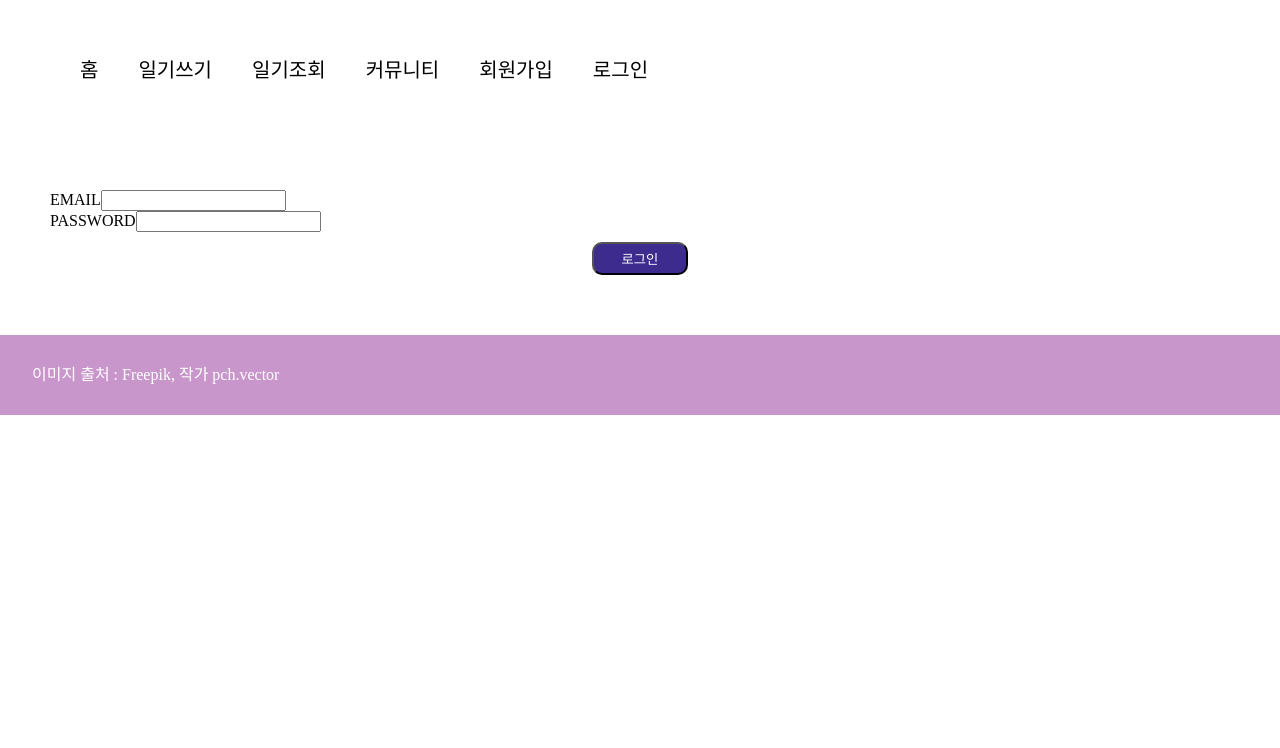
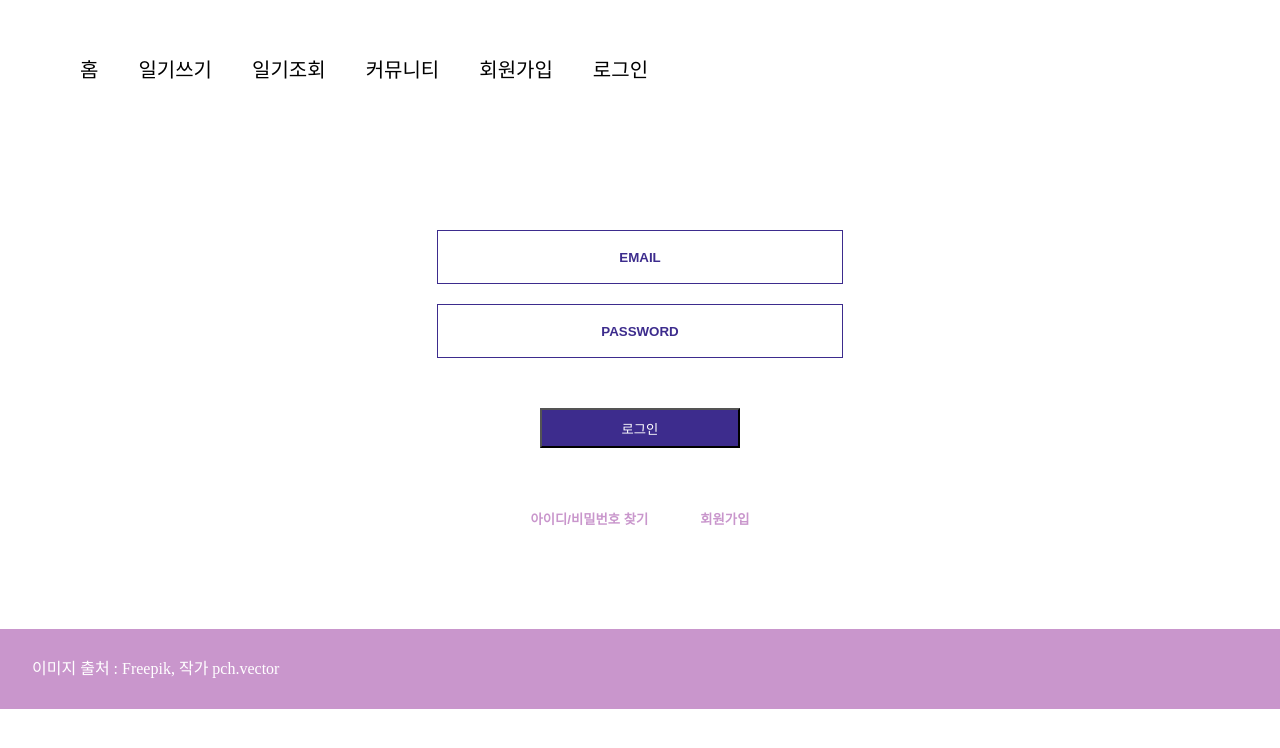
Before and after one commit to dalkey23/elice_ai_project, a React (Create React App) app in the folder aifront/: page /Login in a window 1280 px wide. Shown: the top 748 px of the page. Built offline with nearby package versions, Linux system fonts and the light colour scheme.

Commit message:
fix: 로그인 에러 수정

```diff
--- a/aifront/src/Page/User/Login.tsx
+++ b/aifront/src/Page/User/Login.tsx
@@ -1,22 +1,83 @@
-import * as SC from './UserSC'
-const Login = ()=>{
+import React, { useState } from "react";
+import * as SC from "./LoginSC";
+import { useLoginUser } from "../../Component/Hook/User.hook";
+import { useNavigate } from "react-router-dom";
 
-    return(
+const Login = () => {
+    const navigate = useNavigate();
+    const [email, setEmail] = useState<string>("");
+    const [password, setPassword] = useState<string>("");
+    const { loginUser, isError: isJoinUserError } = useLoginUser();
+
+    const checkedEmail = (e: React.ChangeEvent<HTMLInputElement>) => {
+        setEmail(e.target.value);
+    };
+
+    const checkedPassword = (e: React.ChangeEvent<HTMLInputElement>) => {
+        setPassword(e.target.value);
+    };
+
+    const submitHandler = async (e: React.MouseEvent) => {
+        e.preventDefault();
+
+        await loginUser(
+            { email, password },
+            {
+                onSuccess(res) {
+                    console.log(res.data.item.jwtToken);
+                    alert("로그인 성공");
+                    navigate("/");
+                },
+                onError(err) {
+                    console.log(err);
+                    alert("사용자 이메일 또는 패스워드를 다시 확인해주세요");
+                },
+            }
+        );
+    };
+
+    return (
         <>
-        <SC.JoinContainer>
-            <SC.JoinItem>
-                <label>EMAIL</label>
-                <input type='text'></input>
-            </SC.JoinItem>
-            <SC.JoinItem>
-                <label>PASSWORD</label>
-                <input type='password'></input>
-            </SC.JoinItem>
-            <SC.ButtonDiv><SC.ConfirmButton>로그인</SC.ConfirmButton></SC.ButtonDiv>
-        </SC.JoinContainer>
+            <SC.LoginContainer>
+                <SC.InfoDiv>
+                    <SC.LoginItem>
+                        <input
+                            type="text"
+                            placeholder="EMAIL"
+                            name="email"
+                            onChange={checkedEmail}
+                        />
+                    </SC.LoginItem>
+                    <SC.LoginItem>
+                        <input
+                            type="password"
+                            placeholder="PASSWORD"
+                            onChange={checkedPassword}
+                        />
+                    </SC.LoginItem>
+                </SC.InfoDiv>
+                <SC.ButtonDiv>
+                    <SC.ConfirmButton onClick={submitHandler}>
+                        로그인
+                    </SC.ConfirmButton>
+                </SC.ButtonDiv>
+                <SC.AddedDiv>
+                    <button
+                        onClick={() => {
+                            navigate("/");
+                        }}>
+                        아이디/비밀번호 찾기
+                    </button>
+                    <button
+                        onClick={() => {
+                            navigate("/UserJoin");
+                        }}>
+                        회원가입
+                    </button>
+                </SC.AddedDiv>
+            </SC.LoginContainer>
         </>
-    )
-
+    );
 };
 
 export default Login;
--- /dev/null
+++ b/aifront/src/Page/User/LoginSC.tsx
@@ -0,0 +1,62 @@
+import styled from "styled-components";
+
+export const LoginContainer = styled.div`
+    margin : 50px;
+    display : flex;
+    flex-direction : column;
+`
+
+
+export const InfoDiv = styled.div`
+    margin : 20px auto;
+    padding : 10px;
+`
+
+export const AddedDiv = styled.div`
+    margin : 20px auto;
+    padding : 10px;
+
+    & button {
+        margin : 20px;
+        color : #C996CC;
+        font-weight : bold;
+        background : none;
+        border : none;
+
+    }
+
+`
+
+export const LoginItem = styled.div`
+    display : block;
+
+    & input {
+        margin: 10px;
+        border: solid 1px #3d2c8d;
+        width: 400px;
+        height: 50px;
+    }
+    & input::placeholder {
+        font-weight : bold;
+        color : #3D2C8D;
+        text-align : center;
+    }
+`
+
+export const ButtonDiv = styled.div`
+    padding : auto;
+    display: flex;
+    justify-content: center;
+
+
+`
+
+export const ConfirmButton = styled.button`
+    width: 200px;
+    height: 40px;
+    background: #3D2C8D;
+    text-align: center;
+    color: #FFFFFF;
+    margin : 10px;
+
+`
```
Also changed, not shown: aifront/src/Types/Userdata.type.ts (+46 -48 lines).
